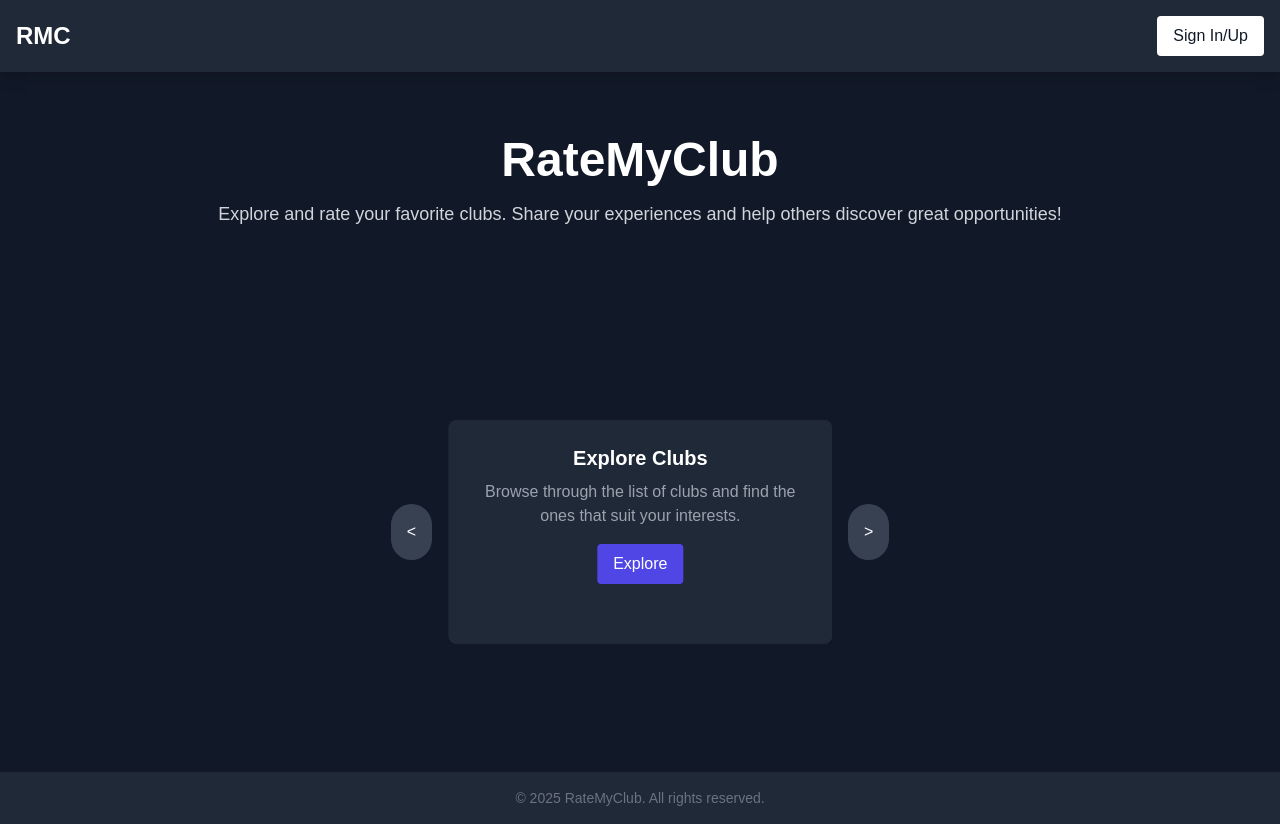
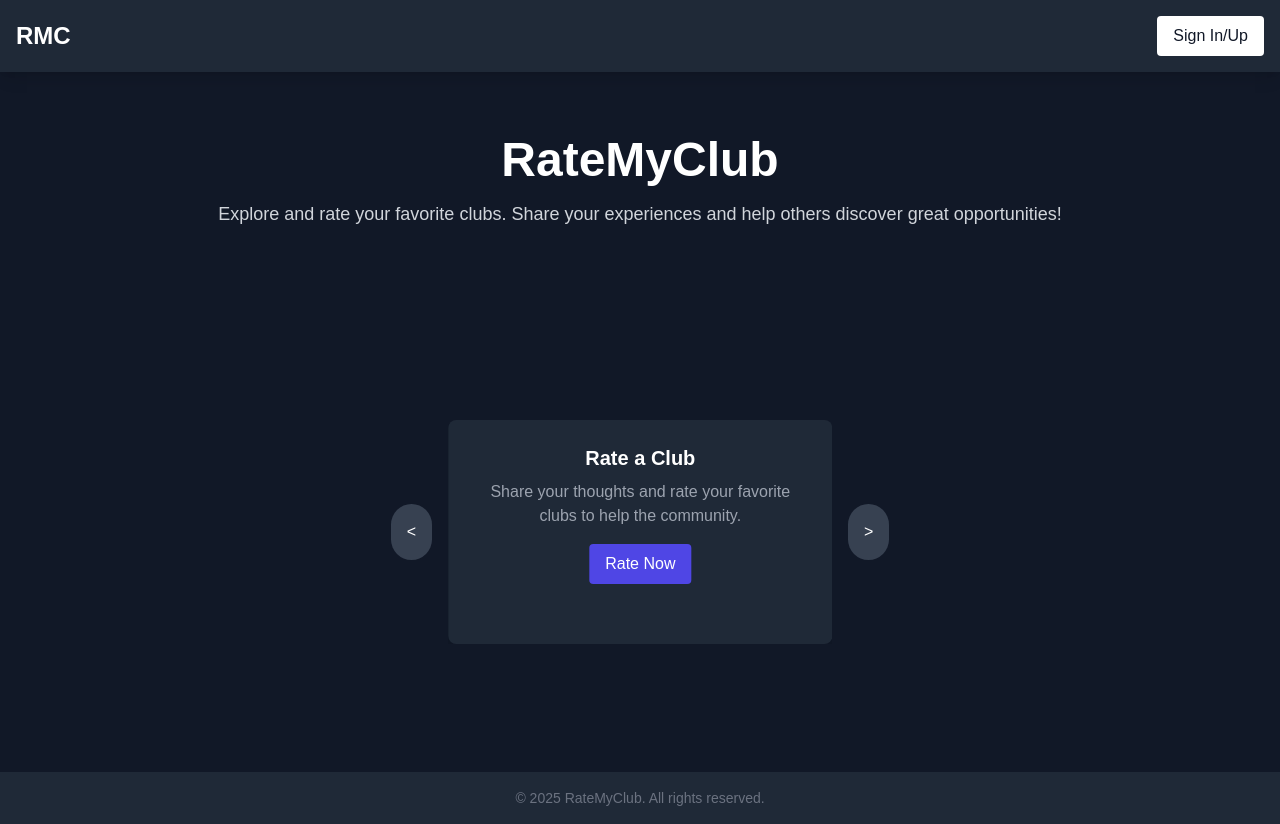
Before and after one commit to LoafBurger/RateMyClub, a Next.js app: page / in a window 1280 px wide. Built offline with nearby package versions, Linux system fonts and the light colour scheme; no server answers.

Commit message:
changed the order of cards in carousel

```diff
--- a/src/app/page.jsx
+++ b/src/app/page.jsx
@@ -35,16 +35,17 @@ export default function Home() {
 
   const cards = [
     {
+      title: "Rate a Club",
+      description:
+        "Share your thoughts and rate your favorite clubs to help the community.",
+      buttonText: "Rate Now",
+    },
+
+    {
       title: "Explore Clubs",
       description:
         "Browse through the list of clubs and find the ones that suit your interests.",
       buttonText: "Explore",
-    },
-    {
-      title: "Rate a Club",
-      description:
-        "Share your thoughts and rate your favorite clubs to help the community.",
-      buttonText: "Rate Now",
     },
     {
       title: "My Reviews",
```
